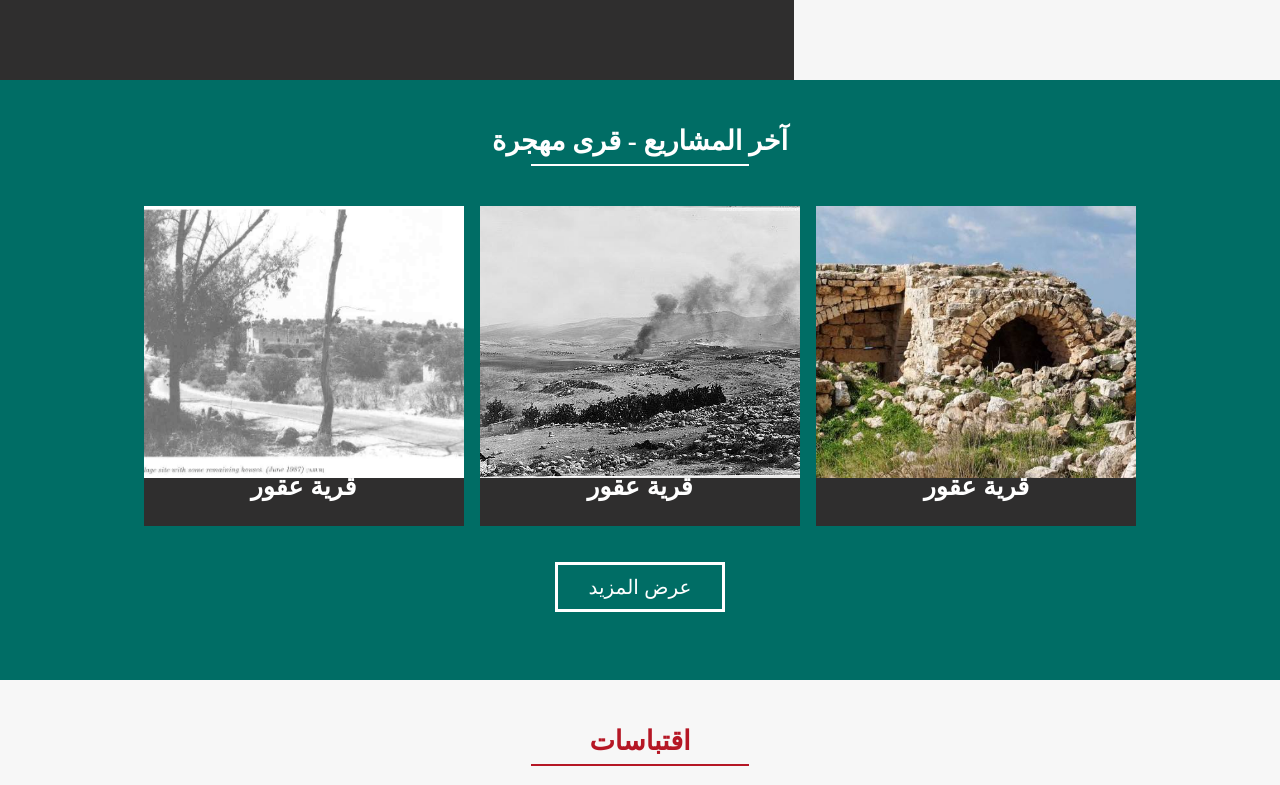
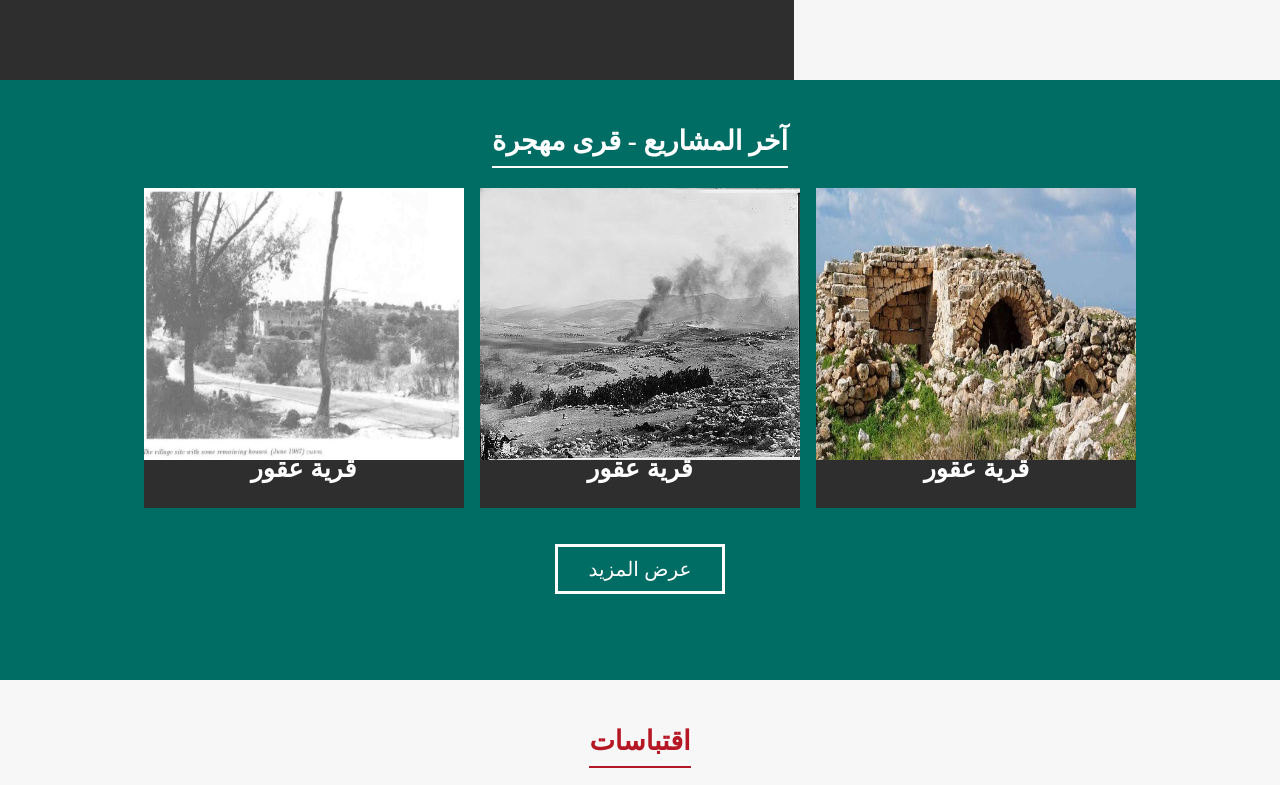
Before and after one commit to diasaleh/zedneclub, a plain HTML site: page index.html in a window 1280 px wide. Shown: the part 720-1505 px from the top of the page. Drawn offline with Linux system fonts and the light colour scheme; files whose address does not match are found by name; a web font is replaced by a local one.

Commit message:
remove code repeating and change the underline

```diff
--- a/dist/css/styles.css
+++ b/dist/css/styles.css
@@ -89,17 +89,14 @@ body {
     margin: 0;
     font-size: 15px;
     font-family: 'Droid Arabic Kufi', serif;
+    text-align: center;
 
 }
-.section .hrr{
-    margin: 0;
-    padding: 0;
-    width: 25%;
-    height: 2px;
-    display: inline-block;
-    background-color: white;
+.underline {
+    border-bottom: 2px solid white;
+    padding-bottom: 10px;
+}
 
-}
 .section-header{
     padding: 0;
     margin: 0;
@@ -141,7 +138,7 @@ body {
 
 }
 .img-div img{
-    object-fit: cover;
+    width: 100%;
     width: 100%;
     height: 100%;
 }
@@ -161,9 +158,9 @@ body {
 {
     color: #b51725;
 }
-.section3 .section-header .hrr
+.section3 .underline
 {
-    background-color: #b51725;
+    border-color: #b51725;
 }
 .section3 .section-content button{
     background-color: #F7F7F7;
@@ -499,9 +496,7 @@ footer h1{
         display: inline-block;
 
     }
-    .img-div img{
-        object-fit: cover;
-    }
+
     .img-div h3{
         padding: 0;
         margin: -12px;
@@ -562,9 +557,7 @@ footer h1{
         display: inline-block;
 
     }
-    .img-div img{
-        object-fit: cover;
-    }
+
     footer h1{
         margin: 0;
         padding: 0;
@@ -598,11 +591,14 @@ footer h1{
         font-size: 45px;
         font-family: 'Droid Arabic Kufi', serif;
         color: white;
-        transition: color .5s;
         padding: 0;
 
     }
-    .intro h1:hover{
+    span.title{
+        transition: color .5s;
+
+    }
+    .intro h1 span:hover{
         color: #b51725;
         cursor: pointer;
     }
--- a/index.html
+++ b/index.html
@@ -27,7 +27,7 @@
             <img src="./images/logo.png">
         </div>
         <div class="intro">
-            <h1>نادي زدني</h1>
+            <h1><span class="title">نادي زدني </span></h1>
             <p>
 فريق نادي زدني الشبابي وببساطة اجتمعنا من مختلف مناطق الوطن على هم واحد وهو النهوض بمستوانا الثقافي والمعرفي وتعميق وعينا تجاه أنفسنا وقضايانا حاملين هم الإنسان الفلسطيني خاصة والعربي عامة.
 <br>
@@ -52,8 +52,7 @@
 
       <div class="section section2">
             <div class="section-header">
-                <h2> آخر المشاريع - قرى مهجرة</h2>
-                <div class="hrr"></div>
+                <h2><span class="underline">آخر المشاريع - قرى مهجرة</span></h2>
             </div>
             <div class="section-content">
                 <div class="img-div">
@@ -79,8 +78,7 @@
          <div class="section section3">
             <div class="section-header">
 
-                <h2>اقتباسات</h2>
-                <div class="hrr"></div>
+                <h2><span class="underline">اقتباسات </span></h2>
             </div>
             <div class="section-content">
                 <div class="img-div">
```
